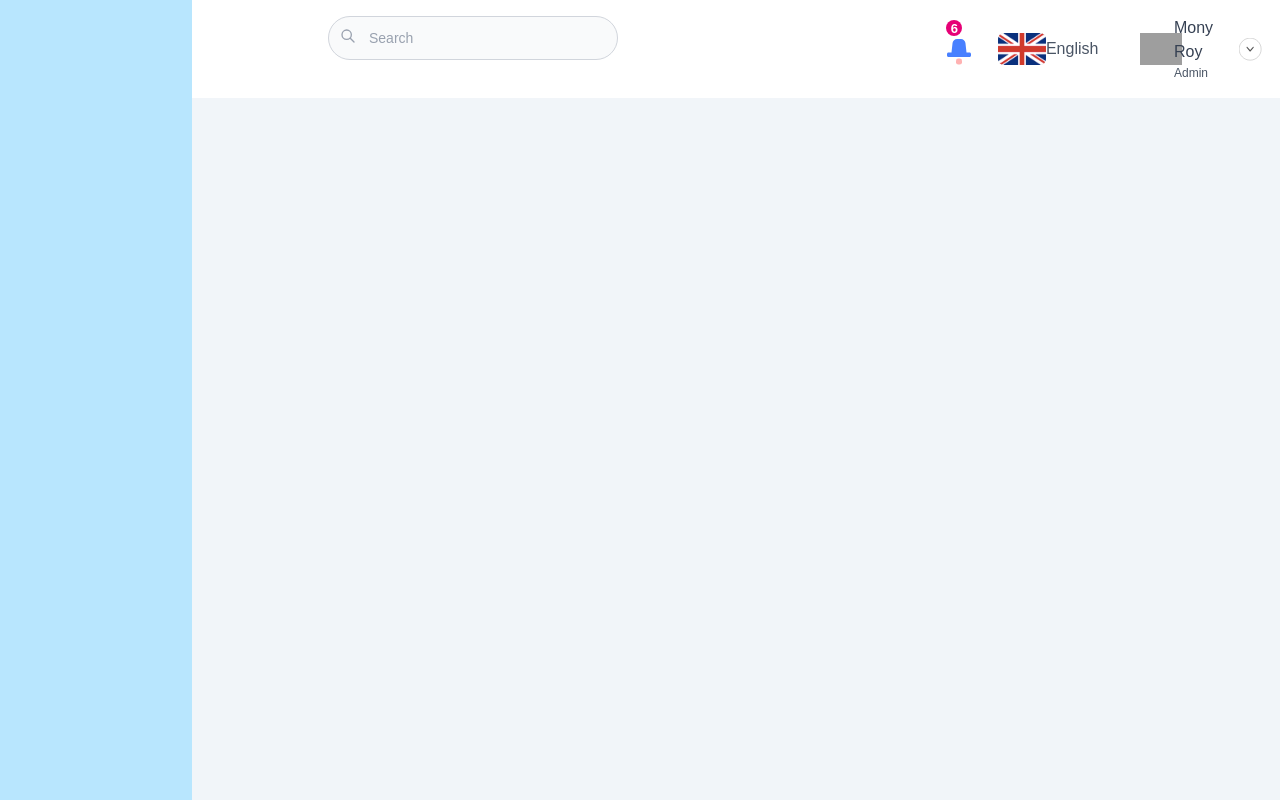
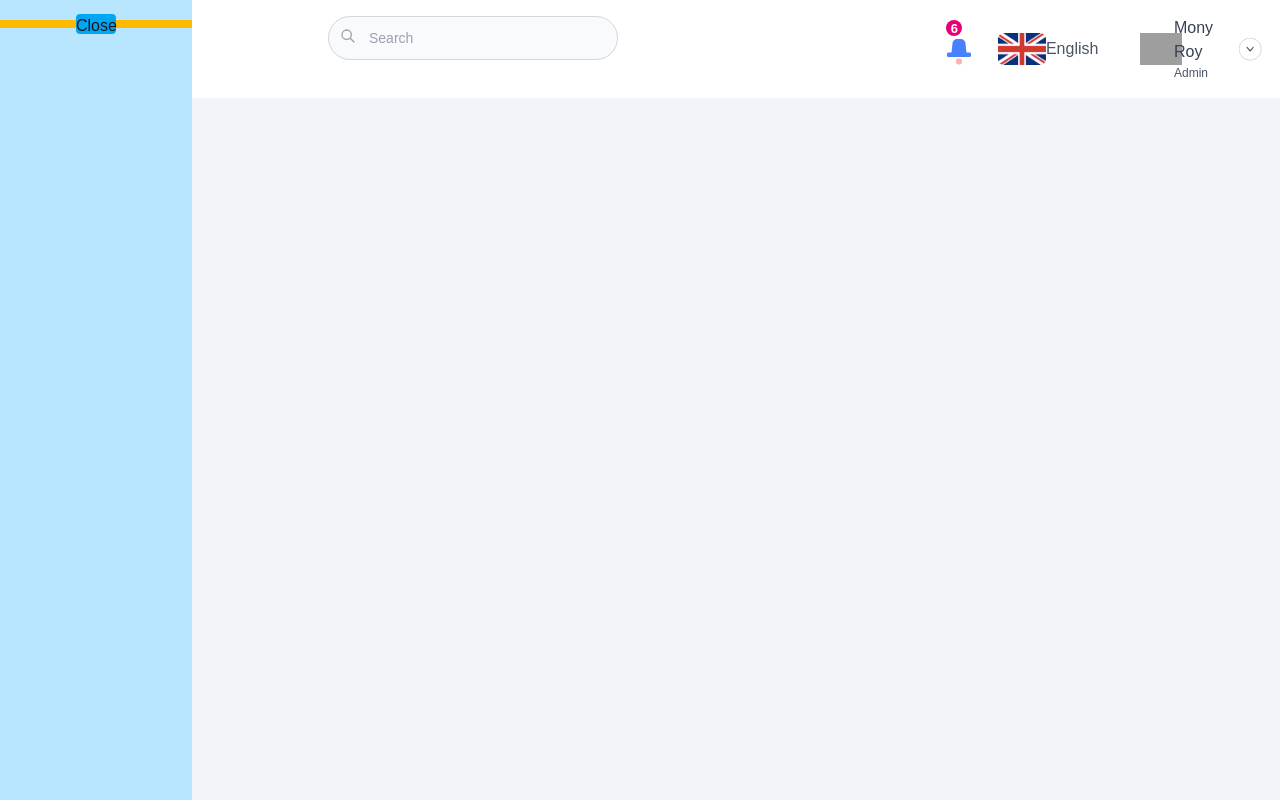
Before and after one commit to masoud-dev1/Front-Shop-Example, a Next.js app: page / in a window 1280 px wide. Shown: the top 800 px of the page. Built offline with nearby package versions, Linux system fonts and the light colour scheme; grey boxes are pictures that could not be loaded.

Commit message:
working on sidebar animation ... will install Redux-Tool-Kit

```diff
--- a/src/app/layout.tsx
+++ b/src/app/layout.tsx
@@ -24,7 +24,7 @@ export default function RootLayout({
 }>) {
     return (
 
-        <html dir="ltr" lang="eng">
+        <html dir="ltr" lang="eng" className={"overflow-x-hidden"}>
           <body className="bg-slate-500">
           {children}
           </body>
--- a/src/app/page.tsx
+++ b/src/app/page.tsx
@@ -1,6 +1,7 @@
 'use client';
 
-import {Navbar} from "@/component/admin/navbar/navbar";
+import {Navbar} from "@/component/admin/navbar";
+import Sidebar from "@/component/admin/sidebar/sidebar";
 
 export default function Home() {
     return (
@@ -14,9 +15,7 @@ export default function Home() {
                 {/*navbar*/}
                 <Navbar/>
                 {/*Side Bar */}
-                <div className={"bg-sky-200 w-6/40 h-237 fixed left-0"}>
-
-                </div>
+                <Sidebar/>
             </div>
 
             <div className={"h-10000 w-222"}>sd</div>
--- a/src/component/admin/navbar/navbar.tsx
+++ b/src/component/admin/navbar.tsx
@@ -6,11 +6,8 @@ import RightSide from "@/component/admin/navbar/rightside";
 export function Navbar() {
     return (
         <div className={"bg-white w-34/40 fixed right-0 flex flex-col-2 p-4 justify-between"}>
-
-
             <LeftSide/>
             <RightSide/>
-
         </div>
     )
 }
--- /dev/null
+++ b/src/component/admin/sidebar/sidebar.tsx
@@ -0,0 +1,19 @@
+'use client';
+
+import {useState} from "react";
+
+export default function Sidebar(){
+    const [isOpen, setIsOpen] = useState(true);
+    return(
+        <>
+
+            <div className={`bg-sky-200 flex  h-237 fixed left-0 ease-out transition-all duration-400 ${isOpen ? 'w-6/40' : 'w-12'}`}>
+                <div className={"bg-amber-400 w-full h-2 flex flex-cols-1 flex-col items-center justify-center mt-5"}>
+                    <button className={`bg-sky-500 rounded w-10 duration-400 ease-out h-5 `} onClick={() => setIsOpen(!isOpen)}>
+                        {isOpen ? 'Close' : 'Open'}
+                    </button>
+                </div>
+            </div>
+        </>
+    )
+}
```
